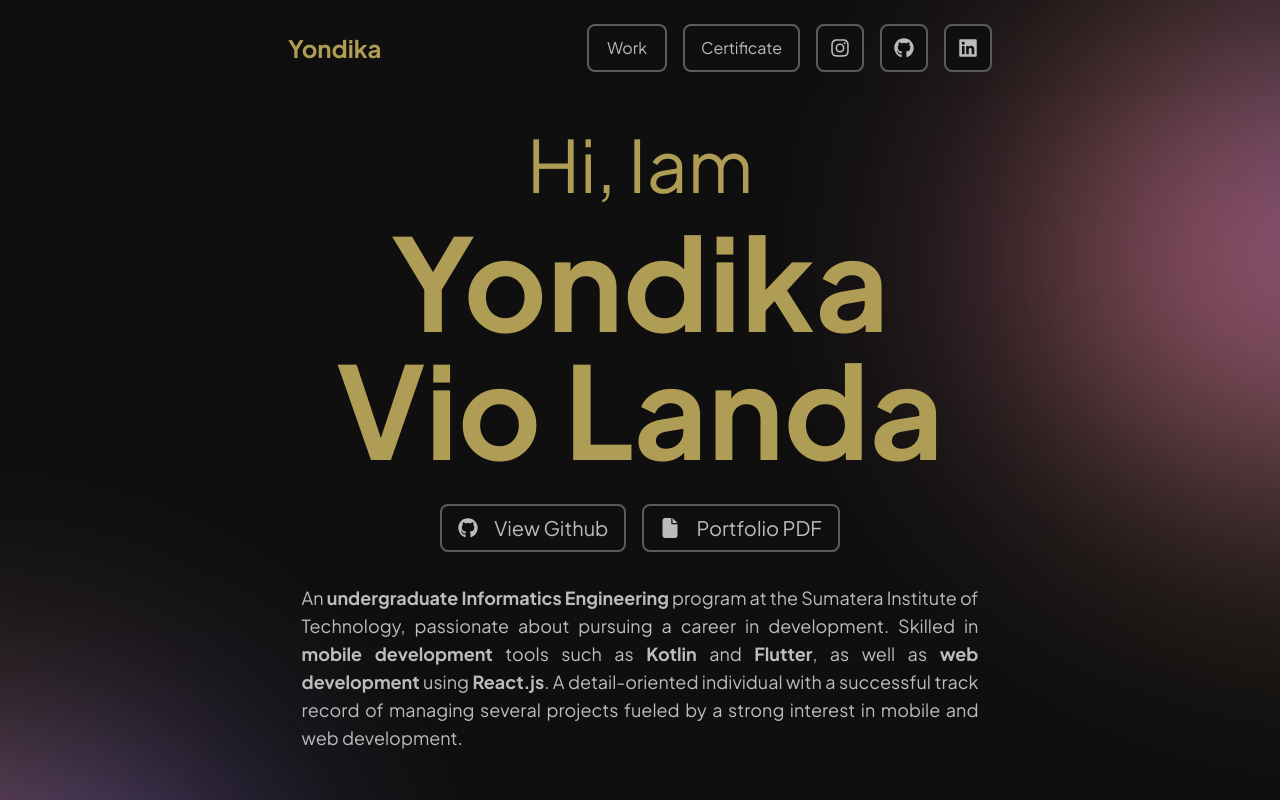
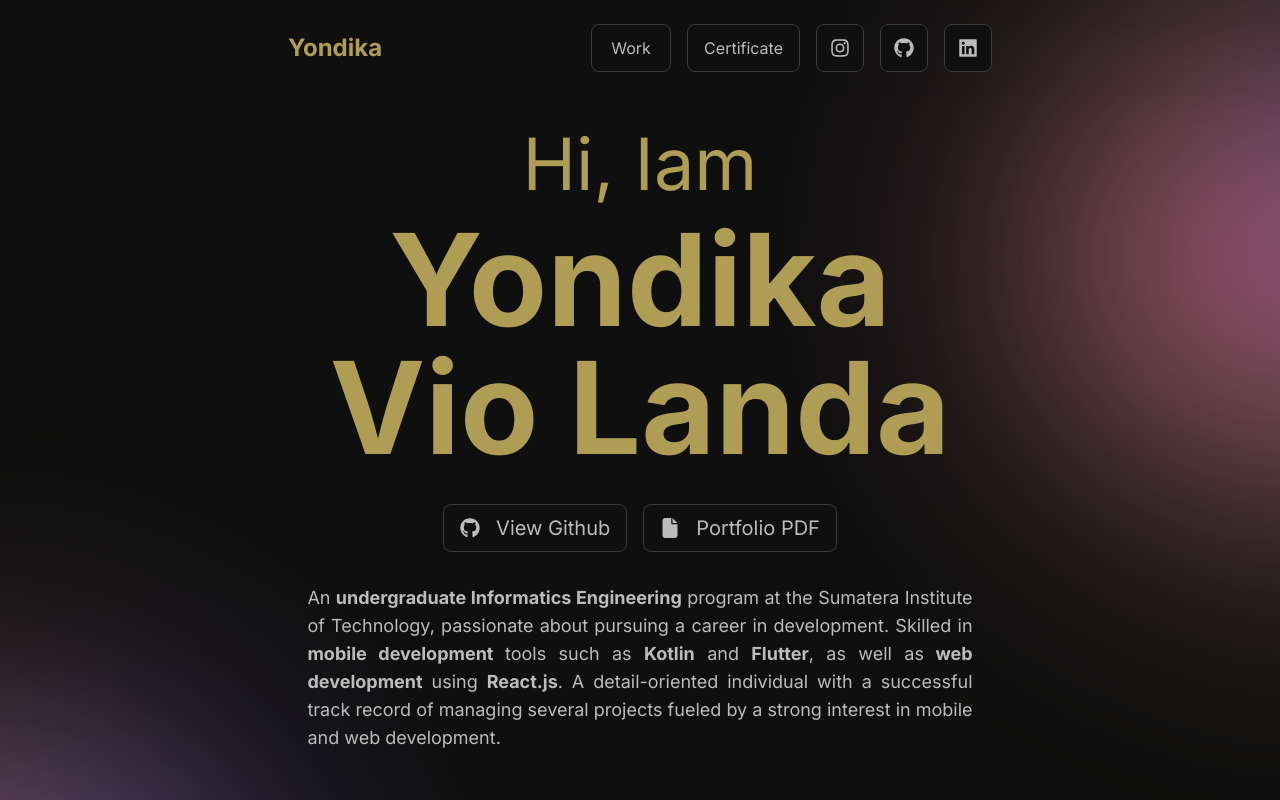
Before and after one commit to yondikavl/portfolio, a Next.js app: page / in a window 1280 px wide. Shown: the top 800 px of the page. Built offline with nearby package versions, Linux system fonts and the light colour scheme.

Commit message:
fix: layout

```diff
--- a/src/app/layout.tsx
+++ b/src/app/layout.tsx
@@ -1,11 +1,11 @@
 import type { Metadata } from "next";
-import { Plus_Jakarta_Sans } from "next/font/google";
+import { Inter } from "next/font/google";
 import "./globals.css";
 import { Navbar } from "@/components/elements/Navbar";
 import { Footer } from "@/components/elements/Footer";
 import { AOSInit } from "./aos";
 
-const rubik = Plus_Jakarta_Sans({ subsets: ["latin"] });
+const rubik = Inter({ subsets: ["latin"] });
 
 export const metadata: Metadata = {
   title: "Yondika's Portfolio",
--- a/src/app/page.tsx
+++ b/src/app/page.tsx
@@ -56,7 +56,7 @@ export default function Home() {
         />
       </div>
 
-      <h2 className="pt-24 text-center text-4xl font-bold text-goldy">
+      <h2 className="pb-8 pt-24 text-center text-4xl font-bold text-goldy">
         Experience
       </h2>
       {experiences.map((experience, index) => (
@@ -76,7 +76,7 @@ export default function Home() {
         </div>
       ))}
 
-      <h2 className="pt-24 text-center text-4xl font-bold text-goldy">
+      <h2 className="pb-8 pt-24 text-center text-4xl font-bold text-goldy">
         Achievement
       </h2>
       <div
--- a/src/components/elements/Card.tsx
+++ b/src/components/elements/Card.tsx
@@ -3,7 +3,7 @@ import React from "react";
 export const Card = ({ icon, text }: { icon: any; text: any }) => {
   return (
     <div
-      className="hover:bg-dark flex h-12 w-full cursor-pointer items-center justify-center gap-4 rounded-xl border-2 border-[#5C5C5C] px-4 py-2 md:h-20"
+      className="flex h-12 w-full cursor-pointer items-center justify-center gap-4 rounded-xl border border-[#3a3a3a] px-4 py-2 hover:bg-dark md:h-20"
       data-aos="zoom-in"
       data-aos-duration="1500"
     >
--- a/src/components/elements/Experience.tsx
+++ b/src/components/elements/Experience.tsx
@@ -21,7 +21,7 @@ export const Experience = ({
 
   return (
     <div
-      className="hover:bg-dark mb-2 rounded-xl border-2 border-[#5C5C5C] p-5"
+      className="mb-2 rounded-xl border border-[#3a3a3a] p-5 hover:bg-dark"
       data-aos="zoom-in"
       data-aos-duration="1500"
     >
--- a/src/components/elements/Footer.tsx
+++ b/src/components/elements/Footer.tsx
@@ -5,7 +5,7 @@ import { FaInstagram, FaGithub, FaLinkedin } from "react-icons/fa6";
 export const Footer = () => {
   return (
     <>
-      <div className="bottom-0 flex w-full flex-col items-center justify-around gap-4 bg-[#181818] py-6 text-[#BCBCBC] md:flex-row">
+      <div className="bottom-0 flex w-full flex-col items-center justify-between gap-4 bg-[#181818] py-6 text-[#BCBCBC] md:flex-row lg:px-72">
         <div className="flex gap-4">
           <p className=" text-whitey">2024 Yondika. All Right Reserved.</p>
         </div>
@@ -13,21 +13,21 @@ export const Footer = () => {
           <Link
             href="https://www.instagram.com/yondikavl/"
             target="_blank"
-            className="flex min-h-12 min-w-12 items-center justify-center rounded-lg border-2 border-[#5C5C5C] bg-[#0f0f0f] p-2 text-xl hover:bg-[#af9d55] hover:text-[#0f0f0f]"
+            className="flex min-h-12 min-w-12 items-center justify-center rounded-lg border border-[#3a3a3a] bg-[#0f0f0f] p-2 text-xl hover:bg-[#af9d55] hover:text-[#0f0f0f]"
           >
             <FaInstagram />
           </Link>
           <Link
             href="https://www.github.com/yondikavl/"
             target="_blank"
-            className="flex min-h-12 min-w-12 items-center justify-center rounded-lg border-2 border-[#5C5C5C] bg-[#0f0f0f] p-2 text-xl hover:bg-[#af9d55] hover:text-[#0f0f0f]"
+            className="flex min-h-12 min-w-12 items-center justify-center rounded-lg border border-[#3a3a3a] bg-[#0f0f0f] p-2 text-xl hover:bg-[#af9d55] hover:text-[#0f0f0f]"
           >
             <FaGithub />
           </Link>
           <Link
             href="https://www.linkedin.com/in/yondikavl"
             target="_blank"
-            className="flex min-h-12 min-w-12 items-center justify-center rounded-lg border-2 border-[#5C5C5C] bg-[#0f0f0f] p-2 text-xl hover:bg-[#af9d55] hover:text-[#0f0f0f]"
+            className="flex min-h-12 min-w-12 items-center justify-center rounded-lg border border-[#3a3a3a] bg-[#0f0f0f] p-2 text-xl hover:bg-[#af9d55] hover:text-[#0f0f0f]"
           >
             <FaLinkedin />
           </Link>
--- a/src/components/elements/Hero.tsx
+++ b/src/components/elements/Hero.tsx
@@ -39,14 +39,14 @@ export const Hero = () => {
         <div className="mt-8 flex justify-center gap-4">
           <button
             onClick={onClick}
-            className="flex min-h-12 min-w-20 items-center justify-center gap-4 rounded-lg border-2 border-[#5C5C5C] bg-[#0f0f0f] px-4 py-2 hover:bg-[#af9d55] hover:font-bold hover:text-[#0f0f0f] md:text-xl"
+            className="flex min-h-12 min-w-20 items-center justify-center gap-4 rounded-lg border border-[#3a3a3a] bg-[#0f0f0f] px-4 py-2 hover:bg-[#af9d55] hover:font-bold hover:text-[#0f0f0f] md:text-xl"
           >
             <FaGithub className="md:text-xl" />
             View Github
           </button>
           <button
             onClick={onClickPdf}
-            className="flex min-h-12 min-w-20 items-center justify-center gap-4 rounded-lg border-2 border-[#5C5C5C] bg-[#0f0f0f] px-4 py-2 hover:bg-[#af9d55] hover:font-bold hover:text-[#0f0f0f] md:text-xl"
+            className="flex min-h-12 min-w-20 items-center justify-center gap-4 rounded-lg border border-[#3a3a3a] bg-[#0f0f0f] px-4 py-2 hover:bg-[#af9d55] hover:font-bold hover:text-[#0f0f0f] md:text-xl"
           >
             <FaFile className="md:text-xl" />
             Portfolio PDF
--- a/src/components/elements/Navbar.tsx
+++ b/src/components/elements/Navbar.tsx
@@ -27,34 +27,34 @@ export const Navbar = () => {
         <div className="hidden gap-4 md:flex">
           <Link
             href="/work"
-            className="flex min-h-12 min-w-20 items-center justify-center rounded-lg border-2 border-[#5C5C5C] bg-[#0f0f0f] px-4 py-2 hover:bg-[#af9d55] hover:font-bold hover:text-[#0f0f0f]"
+            className="flex min-h-12 min-w-20 items-center justify-center rounded-lg border border-[#3a3a3a] bg-[#0f0f0f] px-4 py-2 hover:bg-[#af9d55] hover:font-bold hover:text-[#0f0f0f]"
           >
             Work
           </Link>
           <Link
             href="/certif"
-            className="flex min-h-12 min-w-20 items-center justify-center rounded-lg border-2 border-[#5C5C5C] bg-[#0f0f0f] px-4 py-2 hover:bg-[#af9d55] hover:font-bold hover:text-[#0f0f0f]"
+            className="flex min-h-12 min-w-20 items-center justify-center rounded-lg border border-[#3a3a3a] bg-[#0f0f0f] px-4 py-2 hover:bg-[#af9d55] hover:font-bold hover:text-[#0f0f0f]"
           >
             Certificate
           </Link>
           <Link
             href="https://www.instagram.com/yondikavl/"
             target="_blank"
-            className="flex min-h-12 min-w-12 items-center justify-center rounded-lg border-2 border-[#5C5C5C] bg-[#0f0f0f] p-2 text-xl hover:bg-[#af9d55] hover:text-[#0f0f0f]"
+            className="flex min-h-12 min-w-12 items-center justify-center rounded-lg border border-[#3a3a3a] bg-[#0f0f0f] p-2 text-xl hover:bg-[#af9d55] hover:text-[#0f0f0f]"
           >
             <FaInstagram />
           </Link>
           <Link
             href="https://www.github.com/yondikavl/"
             target="_blank"
-            className="flex min-h-12 min-w-12 items-center justify-center rounded-lg border-2 border-[#5C5C5C] bg-[#0f0f0f] p-2 text-xl hover:bg-[#af9d55] hover:text-[#0f0f0f]"
+            className="flex min-h-12 min-w-12 items-center justify-center rounded-lg border border-[#3a3a3a] bg-[#0f0f0f] p-2 text-xl hover:bg-[#af9d55] hover:text-[#0f0f0f]"
           >
             <FaGithub />
           </Link>
           <Link
             href="https://www.linkedin.com/in/yondikavl"
             target="_blank"
-            className="flex min-h-12 min-w-12 items-center justify-center rounded-lg border-2 border-[#5C5C5C] bg-[#0f0f0f] p-2 text-xl hover:bg-[#af9d55] hover:text-[#0f0f0f]"
+            className="flex min-h-12 min-w-12 items-center justify-center rounded-lg border border-[#3a3a3a] bg-[#0f0f0f] p-2 text-xl hover:bg-[#af9d55] hover:text-[#0f0f0f]"
           >
             <FaLinkedin />
           </Link>
@@ -62,7 +62,7 @@ export const Navbar = () => {
         <div className="flex items-center md:hidden">
           <button
             onClick={toggleMenu}
-            className="rounded-lg border-2 border-[#5C5C5C] bg-[#0f0f0f] p-2 text-2xl hover:bg-[#af9d55] hover:text-[#0f0f0f]"
+            className="rounded-lg border border-[#3a3a3a] bg-[#0f0f0f] p-2 text-2xl hover:bg-[#af9d55] hover:text-[#0f0f0f]"
           >
             {menuOpen ? <FaTimes /> : <FaBars />}
           </button>
@@ -88,14 +88,14 @@ export const Navbar = () => {
             </div>
             <Link
               href="/work"
-              className="flex min-h-12 w-full items-center justify-center rounded-lg border border-[#5C5C5C] bg-[#0f0f0f] px-4 py-2 text-whitey hover:bg-[#af9d55] hover:font-bold hover:text-[#0f0f0f]"
+              className="flex min-h-12 w-full items-center justify-center rounded-lg border border-[#3a3a3a] bg-[#0f0f0f] px-4 py-2 text-whitey hover:bg-[#af9d55] hover:font-bold hover:text-[#0f0f0f]"
               onClick={toggleMenu}
             >
               Work
             </Link>
             <Link
               href="/certif"
-              className="flex min-h-12 w-full items-center justify-center rounded-lg border-2 border-[#5C5C5C] bg-[#0f0f0f] px-4 py-2 text-whitey hover:bg-[#af9d55] hover:font-bold hover:text-[#0f0f0f]"
+              className="flex min-h-12 w-full items-center justify-center rounded-lg border border-[#3a3a3a] bg-[#0f0f0f] px-4 py-2 text-whitey hover:bg-[#af9d55] hover:font-bold hover:text-[#0f0f0f]"
               onClick={toggleMenu}
             >
               Certificate
--- a/src/components/elements/Skills.tsx
+++ b/src/components/elements/Skills.tsx
@@ -17,7 +17,7 @@ export const Skills = ({
 
   return (
     <div
-      className="hover:bg-dark flex min-h-80 w-full cursor-pointer flex-col items-center justify-start gap-4 rounded-xl border-2 border-[#5C5C5C] p-8"
+      className="flex min-h-60 w-full cursor-pointer flex-col items-center justify-start gap-4 rounded-xl border border-[#3a3a3a] p-8 hover:bg-dark md:min-h-80"
       data-aos="zoom-in"
       data-aos-duration="1500"
     >
--- a/tailwind.config.ts
+++ b/tailwind.config.ts
@@ -19,6 +19,7 @@ const config = {
       },
     },
     colors: {
+      white: "#ffffff",
       goldy: "#af9d55",
       whitey: "#BCBCBC",
       dark: "#212121",
```
